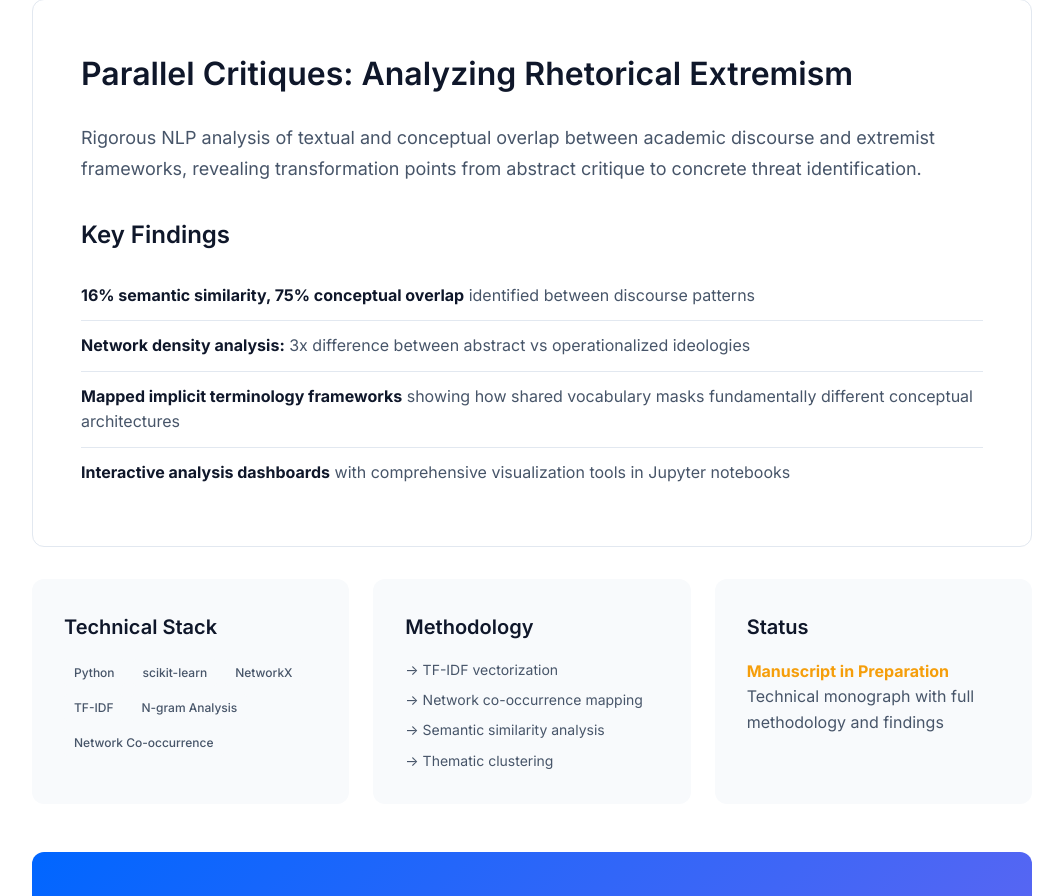
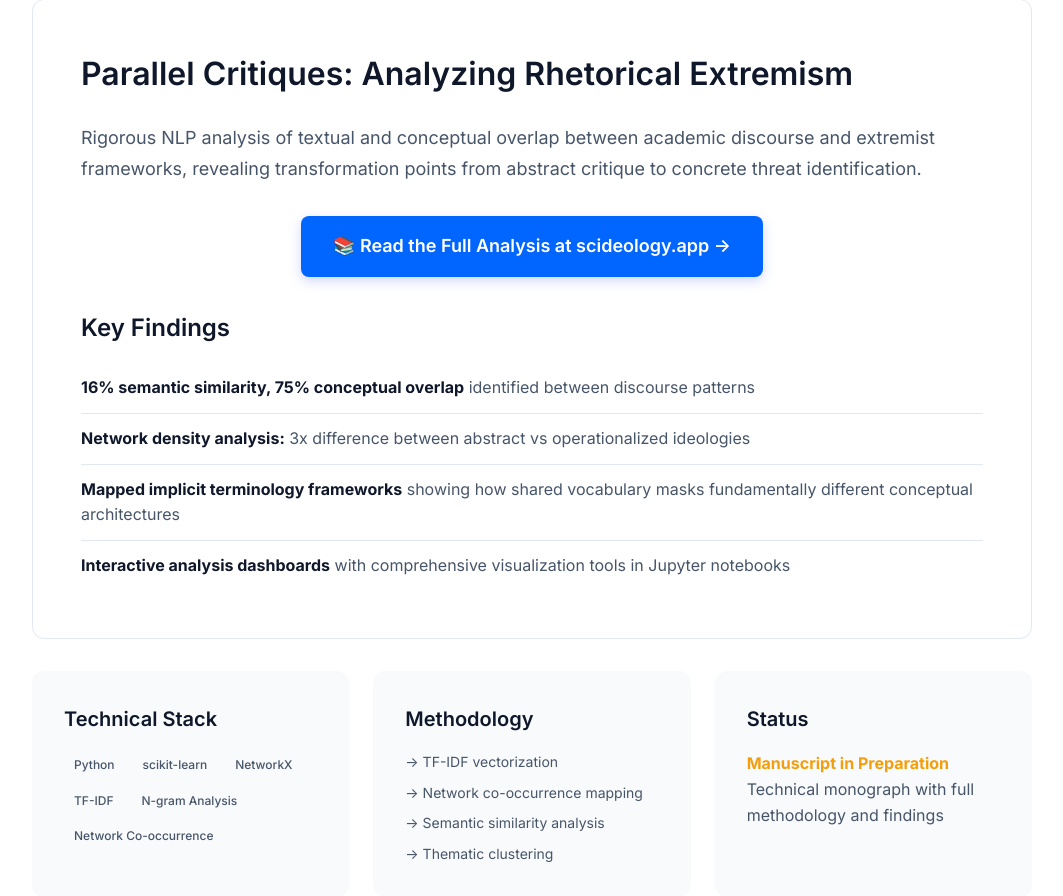
Before and after one commit to savantlab/portfolio, a Flask app: page /counterterrorism in a window 1280 px wide. Shown: the part 1572-2468 px from the top of the page, without its empty margins (108-1171 px from the left). Run offline with Flask 3, Linux system fonts and the light colour scheme.

Commit message:
Add scideology.app links to Parallel Critiques project and counterterrorism page

```diff
--- a/projects.py
+++ b/projects.py
@@ -33,9 +33,10 @@ DEFAULT_PROJECTS = [
             "16% semantic similarity, 75% conceptual overlap identified",
             "Network density analysis: 3x difference between abstract vs operationalized ideologies",
             "Mapped implicit terminology frameworks showing vocabulary masking",
-            "Interactive Jupyter notebooks with visualization dashboards"
+            "Interactive Jupyter notebooks with visualization dashboards",
+            "Full analysis available at scideology.app"
         ],
-        "github": None,
+        "github": "https://scideology.app",
         "status": "Manuscript in Preparation",
         "image": "parallel-2.png"
     },
--- a/templates/counterterrorism.html
+++ b/templates/counterterrorism.html
@@ -56,6 +56,15 @@
                         extremist frameworks, revealing transformation points from abstract critique to concrete
                         threat identification.
                     </p>
+
+                    <div style="text-align: center; margin: 32px 0;">
+                        <a href="https://scideology.app" target="_blank"
+                           style="display: inline-block; padding: 16px 32px; background: var(--primary); color: white;
+                                  text-decoration: none; border-radius: 8px; font-weight: 600; font-size: 18px;
+                                  transition: all 0.3s; box-shadow: 0 4px 12px rgba(102, 126, 234, 0.3);">
+                            📚 Read the Full Analysis at scideology.app →
+                        </a>
+                    </div>
 
                     <h3 style="font-size: 24px; font-weight: 600; color: var(--text-primary); margin: 32px 0 16px;">
                         Key Findings
```
